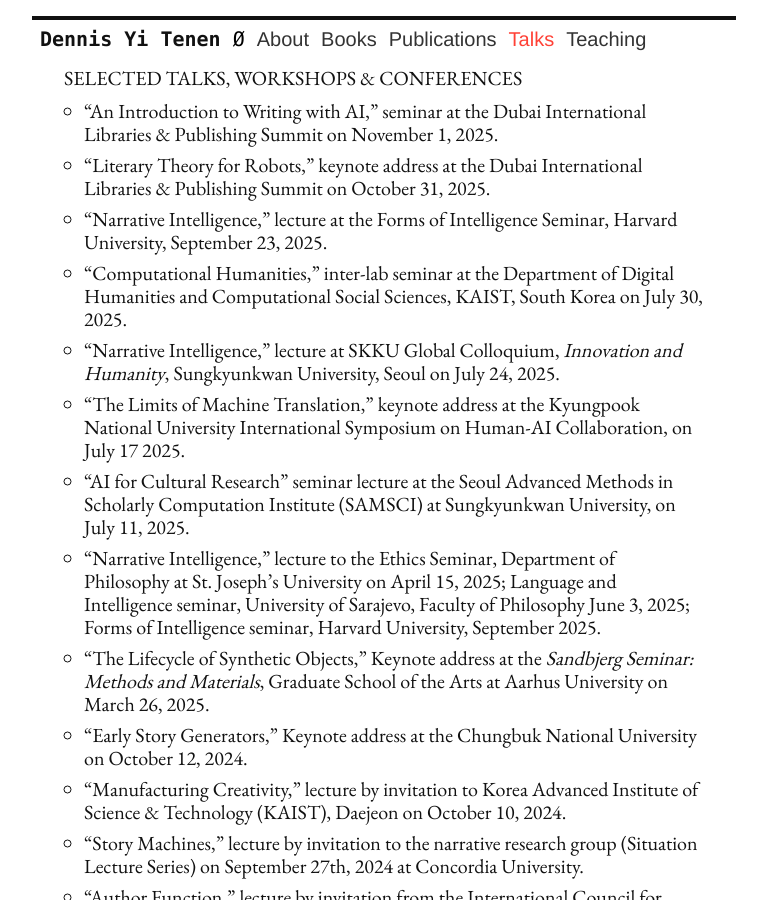
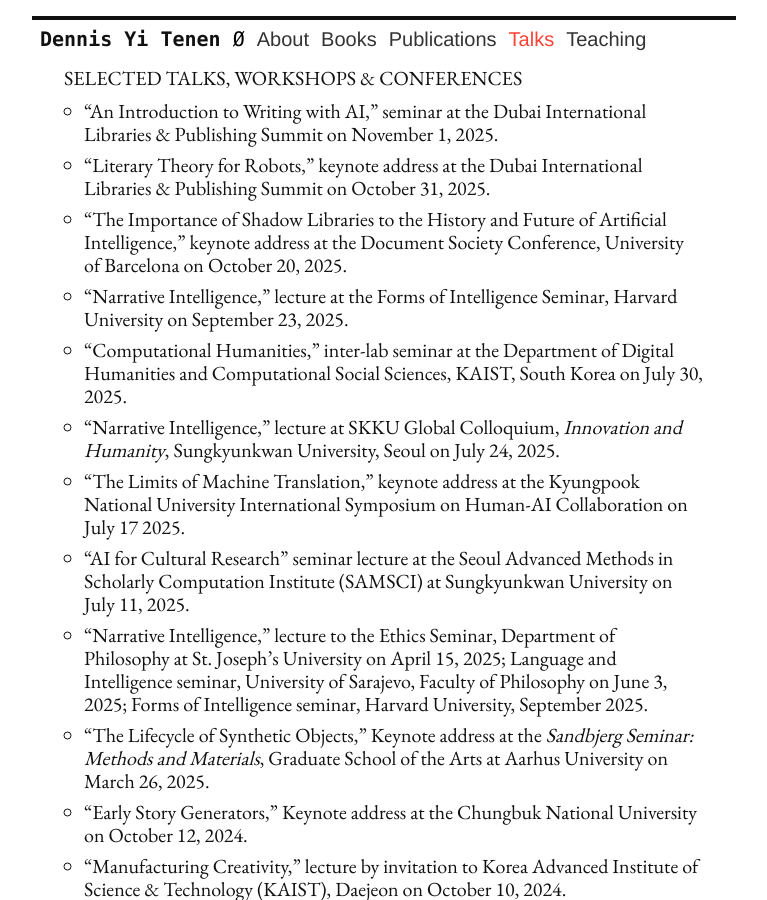
Before and after one commit to denten/denten.github.io, a Jekyll site: the page built from _pages/talks.md, in a window 1280 px wide and 900 px high. Shown: the whole window, without its empty margins (256-1023 px from the left). Built offline with Jekyll 4.4.1, drawn with Linux system fonts in a browser that asks for light colours; nearby versions of some CDN libraries.

Commit message:
update the talks

```diff
--- a/_includes/CV/06-talks.md
+++ b/_includes/CV/06-talks.md
@@ -4,19 +4,22 @@
 Publishing Summit on November 1, 2025.
 - "Literary Theory for Robots," keynote address at the Dubai International Libraries &
 Publishing Summit on October 31, 2025.
+- "The Importance of Shadow Libraries to the History and Future of Artificial Intelligence,"
+keynote address at the Document Society Conference, University of Barcelona on October 20,
+2025.
 - "Narrative Intelligence," lecture at the Forms of Intelligence Seminar, Harvard
-University, September 23, 2025.
+University on September 23, 2025.
 - "Computational Humanities," inter-lab seminar at the Department of Digital Humanities and
 Computational Social Sciences, KAIST, South Korea on July 30, 2025.
 - "Narrative Intelligence," lecture at SKKU Global Colloquium, *Innovation and
 Humanity*, Sungkyunkwan University, Seoul on July 24, 2025.
 - "The Limits of Machine Translation," keynote address at the Kyungpook National University
-International Symposium on Human-AI Collaboration, on July 17 2025.
+International Symposium on Human-AI Collaboration on July 17 2025.
 - "AI for Cultural Research" seminar lecture at the Seoul Advanced Methods in Scholarly
-Computation Institute (SAMSCI) at Sungkyunkwan University, on July 11, 2025.
+Computation Institute (SAMSCI) at Sungkyunkwan University on July 11, 2025.
 - "Narrative Intelligence," lecture to the Ethics Seminar, Department of
 Philosophy at St. Joseph's University on April 15, 2025; Language and Intelligence seminar,
-University of Sarajevo, Faculty of Philosophy June 3, 2025; Forms of Intelligence seminar,
+University of Sarajevo, Faculty of Philosophy on June 3, 2025; Forms of Intelligence seminar,
 Harvard University, September 2025.
 - "The Lifecycle of Synthetic Objects," Keynote address at the *Sandbjerg Seminar: Methods and
 Materials*, Graduate School of the Arts at Aarhus University on March 26, 2025.
```
Also changed, not shown: _includes/CV/04-publications.md (+2 -0 lines).
